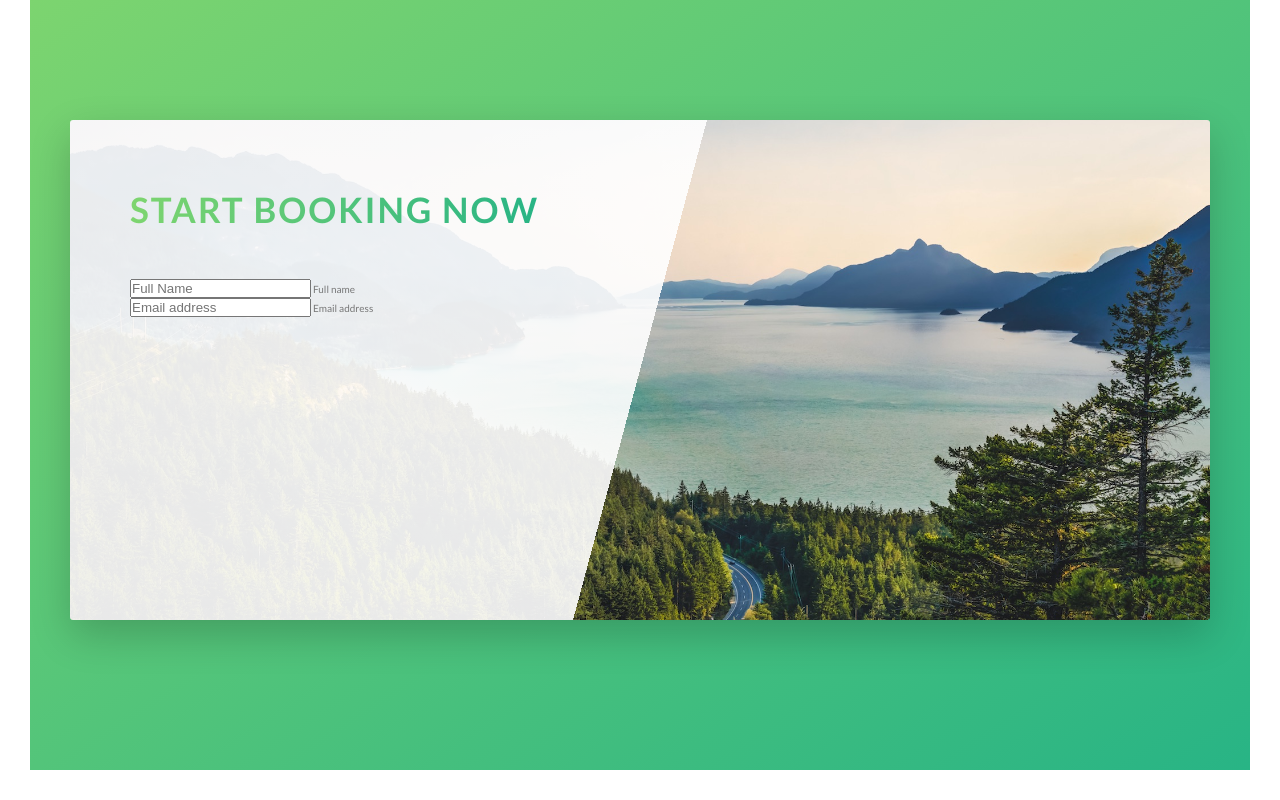
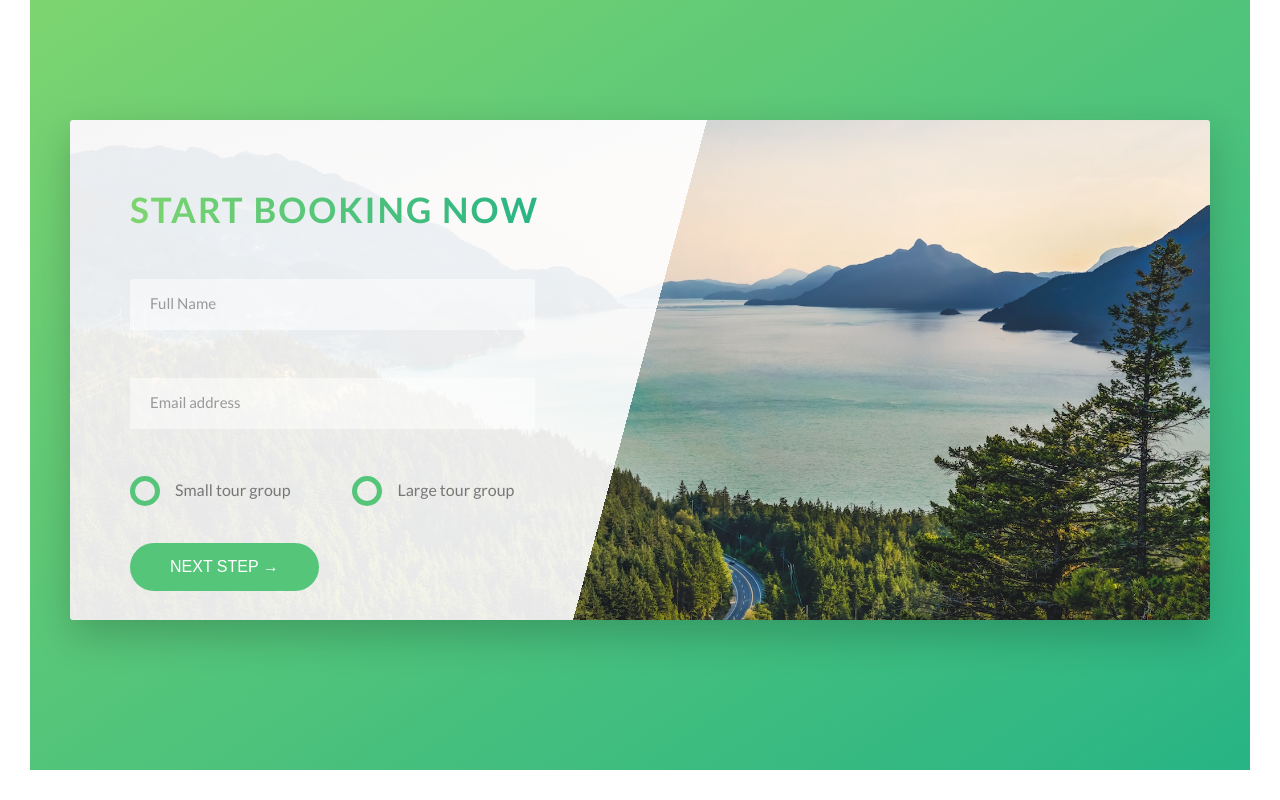
Before and after one commit to sonyks/natours, a website: page index.html in a window 1280 px wide. Shown: the part 4475-5275 px from the top of the page. Drawn offline with Linux system fonts and the light colour scheme.

Commit message:
completed booking section

```diff
--- a/index.html
+++ b/index.html
@@ -273,12 +273,34 @@
 
                                 <div class="form__group">
                                     <input type="text" class="form__input" placeholder="Full Name" id="name" required>
-                                    <label for="name" class="from__label">Full name</label>
+                                    <label for="name" class="form__label">Full name</label>
                                 </div>
 
                                 <div class="form__group">
                                     <input type="email" class="form__input" placeholder="Email address" id="email" required>
-                                    <label for="email" class="from__label">Email address</label>
+                                    <label for="email" class="form__label">Email address</label>
+                                </div>
+
+                                <div class="form__group u-margin-bottom-medium">
+                                    <div class="form__radio-group">
+                                        <input type="radio" class="form__radio-input" id="small" name="size">
+                                        <label for="small" class="form__radio-label">
+                                            <span class="form__radio-button"></span>
+                                            Small tour group
+                                        </label>
+                                    </div>
+
+                                    <div class="form__radio-group">
+                                        <input type="radio" class="form__radio-input" id="large" name="size" >
+                                        <label for="large" class="form__radio-label">
+                                            <span class="form__radio-button"></span>
+                                            Large tour group
+                                        </label>
+                                    </div>
+                                </div>
+
+                                <div class="form__group">
+                                    <button class="btn btn--green">Next step &rarr;</button>
                                 </div>
                             </form>
                         </div>
--- a/sass/abstracts/_variables.scss
+++ b/sass/abstracts/_variables.scss
@@ -12,6 +12,7 @@ $color-grey-light-1: #f7f7f7;
 $color-grey-light-2: #eee;
 
 $color-grey-dark: #777;
+$color-grey-dark-2: #999;
 $color-white: #fff;
 $color-black: #000;
 
--- a/sass/base/_utilities.scss
+++ b/sass/base/_utilities.scss
@@ -1,23 +1,23 @@
 .u-center-text {
-    text-align: center;
+    text-align: center !important;
 }
 
 .u-margin-bottom-big {
-    margin-bottom: 8rem;
+    margin-bottom: 8rem !important;
 }
 
 .u-margin-bottom-medium {
-    margin-bottom: 4rem;
+    margin-bottom: 4rem !important;
 }
 
 .u-margin-bottom-small {
-    margin-bottom: 1.5rem;
+    margin-bottom: 1.5rem !important;
 }
 
 .u-margin-top-big {
-    margin-top: 8rem;
+    margin-top: 8rem !important;
 }
 
 .u-margin-top-huge {
-    margin-top: 10rem;
+    margin-top: 10rem !important;
 }
--- a/sass/components/_button.scss
+++ b/sass/components/_button.scss
@@ -1,4 +1,5 @@
 .btn {
+    &,
     &:link,
     &:visited {
         text-transform: uppercase;
@@ -9,6 +10,8 @@
         transition: all .2s;
         position: relative;
         font-size: $default-font-size;
+        border: none;
+        cursor: pointer;
     }
 
     &:hover {
@@ -21,7 +24,9 @@
         }
     }
 
-    &:active {
+    &:active,
+    &:focus {
+        outline: none;
         transform: translateY(-1px);
         box-shadow: 0 0.5rem 1rem rgba($color-black, .2);
     }
--- /dev/null
+++ b/sass/components/_form.scss
@@ -0,0 +1,94 @@
+.form {
+    &__group:not(:last-child) {
+        margin-bottom: 2rem;
+    }
+
+    &__input {
+        font-size: 1.5rem;
+        font-family: inherit;
+        padding: 1.5rem 2rem;
+        color: inherit;
+        border-radius: 2px;
+        background-color: rgba($color-white, .5);
+        border: none;
+        border-bottom: 3px solid transparent;
+        width: 90%;
+        display: block;
+        transition: all .3s;
+
+        &::-webkit-input-placeholder {
+            color: $color-grey-dark-2;
+        }
+
+        &:focus {
+            outline: none;
+            box-shadow: 0 1rem 2rem rgba($color-black, .1);
+            border-bottom: 3px solid $color-primary;
+        }
+
+        &:focus:invalid {
+            border-bottom: 3px solid $color-secondary-dark;
+        }
+    }
+
+    &__label {
+        font-size: 1.2rem;
+        font-weight: 700;
+        margin-left: 2rem;
+        margin-top: .7rem;
+        display: block;
+        transition: all .3s;
+    }
+
+    &__input:placeholder-shown + &__label{
+        opacity: 0;
+        visibility: hidden;
+        transform: translateY(-4rem);
+    }
+
+    &__radio-group {
+        width: 49%;
+        display: inline-block;
+    }
+
+    &__radio-label {
+        font-size: $default-font-size;
+        cursor: pointer;
+        position: relative;
+        padding-left: 4.5rem;
+    }
+
+    &__radio-input {
+        display: none;
+    }
+
+    &__radio-button {
+        height: 3rem;
+        width: 3rem;
+        border: 5px solid $color-primary;
+        border-radius: 50%;
+        display: inline-block;
+        position: absolute;
+        left: 0;
+        top: -.4rem;
+
+        &::after {
+            height: 1.3rem;
+            width: 1.3rem;
+            content: "";
+            display: block;
+            border-radius: 50%;
+            position: absolute;
+            top: 50%;
+            left: 50%;
+            transform: translate(-50%, -50%);
+            background-color: $color-primary;
+            opacity: 0;
+            transition: opacity .2s;
+        }
+    }
+
+    &__radio-input:checked ~ &__radio-label &__radio-button::after {
+        opacity: 1;
+    }
+}
--- a/sass/main.scss
+++ b/sass/main.scss
@@ -10,6 +10,7 @@
 @import "components/button";
 @import "components/composition";
 @import "components/feature-box";
+@import "components/form";
 @import "components/card";
 @import "components/story";
 @import "components/bg-video";
```
Also changed, not shown: css/style.css, 1 other file.
